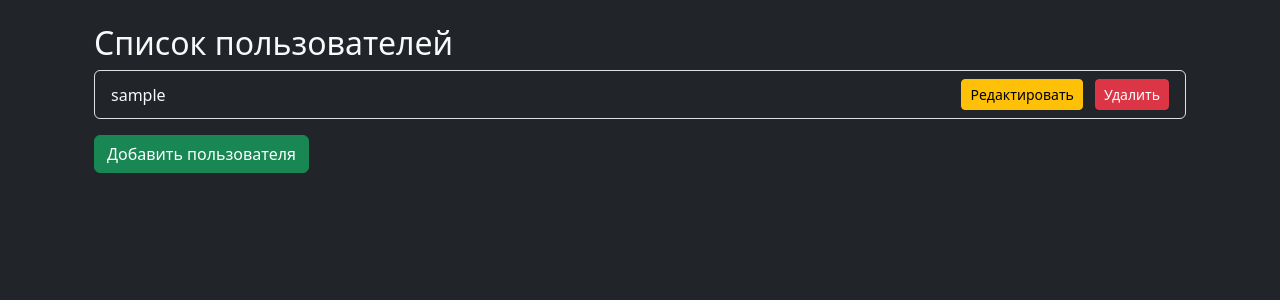
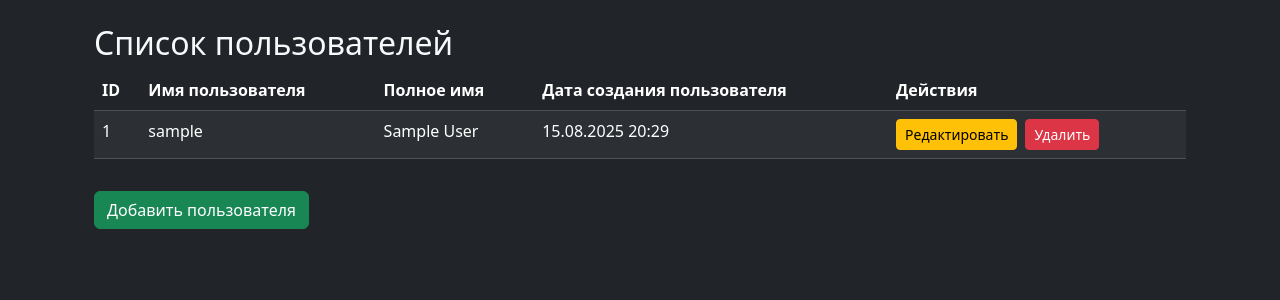
Before and after one commit to IvanFoksha/python-project-52, a Django app: page /users/ in a window 1280 px wide. Shown: the part 113-413 px from the top of the page. Run offline with Django 5.2, Linux system fonts and the light colour scheme; the visitor is signed in with stand-in values (Sample User, id 1); data comes from the database, SQL or seed files in the repository; some libraries are stand-ins or nearby versions.

Commit message:
Update output list users for user_list template

```diff
--- a/task_manager/templates/user_list.html
+++ b/task_manager/templates/user_list.html
@@ -2,16 +2,28 @@
 <div class="container mt-4">
   <h2 class="text-light">Список пользователей</h2>
   {% if users %}
-  <ul class="list-group">
+  <table class="table table-dark table-striped">
+    <thead>
+      <tr>
+        <th>ID</th>
+        <th>Имя пользователя</th>
+        <th>Полное имя</th>
+        <th>Дата создания пользователя</th>
+        <th>Действия</th>
+      </tr>
+    </thead>
+    <tbody>
       {% for user in users %}
-    <li
-      class="list-group-item bg-dark text-light d-flex justify-content-between align-items-center"
-    >
-      {{ user.username }}
-      <div>
+      <tr>
+        <td>{{ user.id }}</td>
+        <td>{{ user.username }}</td>
+        <td>{{ user.first_name }} {{ user.last_name }}</td>
+        <td>{{ user.date_joined|date:"d.m.Y H:i" }}</td>
+        <td>
+          <div class="d-flex gap-2">
             <a
               href="{% url 'user_update' pk=user.pk %}"
-          class="btn btn-warning btn-sm me-2"
+              class="btn btn-warning btn-sm"
               >Редактировать</a
             >
             <a
@@ -20,9 +32,11 @@
               >Удалить</a
             >
           </div>
-    </li>
+        </td>
+      </tr>
       {% endfor %}
-  </ul>
+    </tbody>
+  </table>
   <a href="{% url 'user_create' %}" class="btn btn-success mt-3"
     >Добавить пользователя</a
   >
```
Lines whose indentation alone changed are shown as unchanged.
